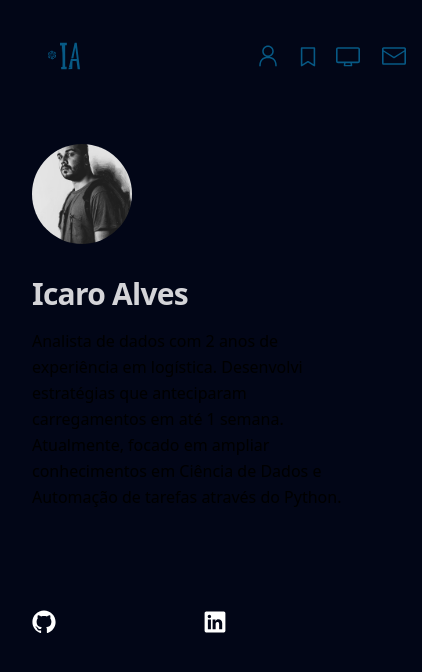
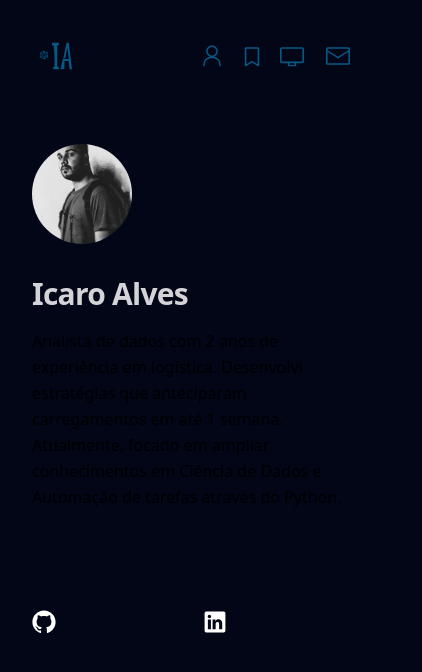
Before and after one commit to icaroravelo/i-a.io, a Next.js app: page / in a window 390 px wide. Shown: the top 672 px of the page, 422 px wide, since content can reach past the window. Built offline with nearby package versions, Linux system fonts and the light colour scheme.

Commit message:
chore: fixed moble navbar

```diff
--- a/components/Navbar.jsx
+++ b/components/Navbar.jsx
@@ -8,7 +8,7 @@ import Image from 'next/image';
 const Navbar = () => {
     return (
         <NavigationMenu.Root className='relative z-[1] flex justify-between items-center w-screen p-[2rem]'>
-            <nav className='mx-auto flex max-w-[700px] items-center justify-between gap-44 px-4 py-2 md:px-6'>
+            <nav className='mx-auto flex max-w-[700px] items-center justify-between gap-32 md:gap-44 px-2 py-2 md:px-6'>
                 <NavigationMenu.Item className='font-bold list-none'>
                     <Link href={'/'}>
                         <svg
```
